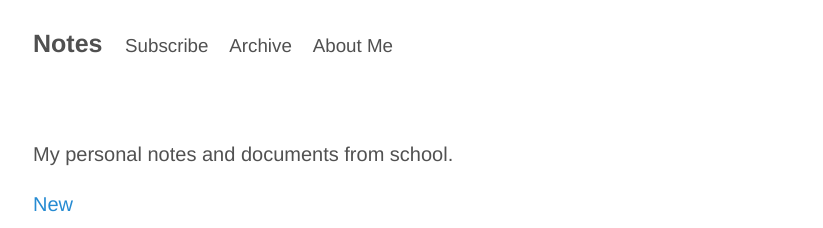
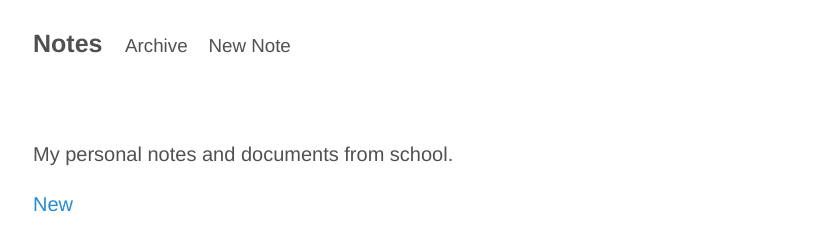
Before and after one commit to alex-esc/notes, a Jekyll site: the page built from index.md, in a window 1280 px wide. Shown: the top 228 px of the page, without its empty margins (227-1050 px from the left). Built offline with Jekyll 4.4.1, drawn with Linux system fonts in a browser that asks for light colours.

Commit message:
Update default.html

```diff
--- a/_layouts/default.html
+++ b/_layouts/default.html
@@ -12,14 +12,11 @@
 <header class="masthead">
    <h3 class="masthead-title">
      <a href="{{ site.path }}">{{ site.title }}</a>
-     <small>
-       &nbsp;&nbsp;&nbsp;<a href="{{ site.path }}/subscribe.html">Subscribe</a>
-     </small>
       <small>
         &nbsp;&nbsp;&nbsp;<a href="{{ site.path }}/archive.html">Archive</a>
      </small>
      <small>
-       &nbsp;&nbsp;&nbsp;<a href="{{ site.other.about }}">About Me</a>
+       &nbsp;&nbsp;&nbsp;<a href="https://github.com/alex-esc/notes/new/master/_posts">New Note</a>
      </small>
    </h3>
 </header>
```
